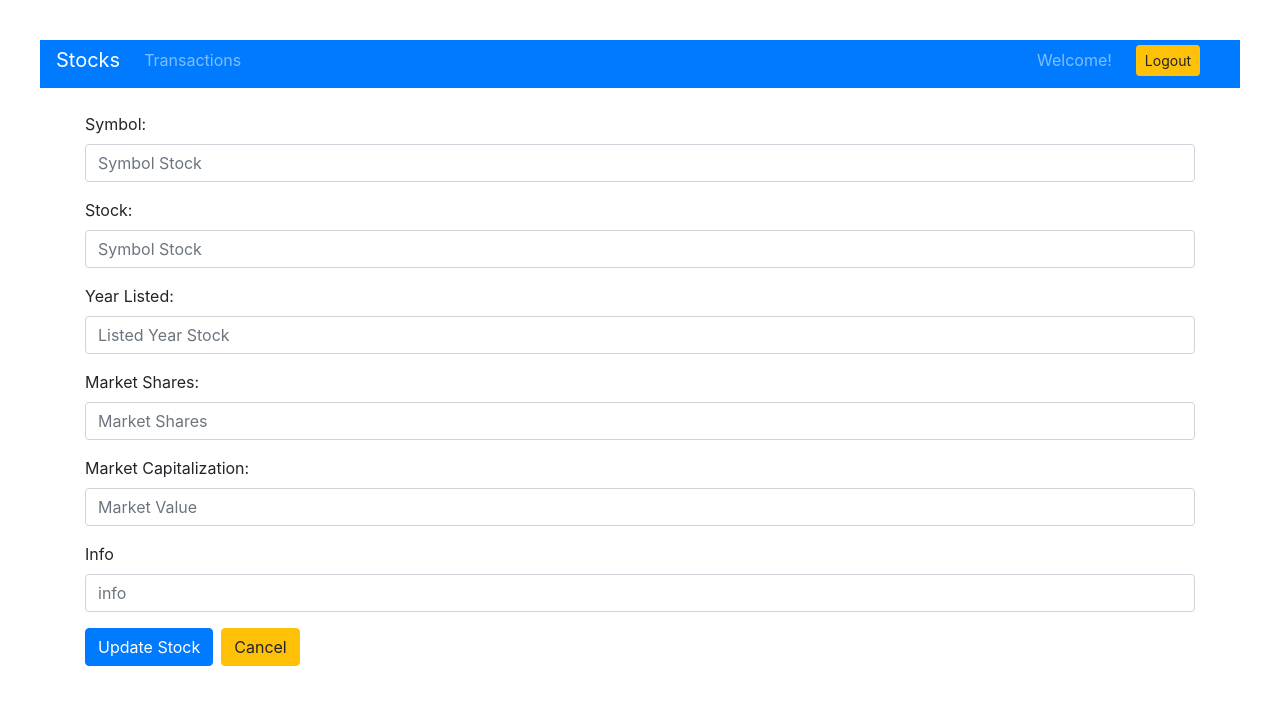
After one commit to Amilcov/Week13, a Node server app: template Day3-5/Project/Stocks/Client/views/stock-edit.pug in a window 1280 px wide. The commit adds this page. Shown: the top 705 px of the page. Run offline with Node 20, Linux system fonts and the light colour scheme; the template is opened without the code that fills it, so the values that code supplies are empty.

Commit message:
Add files via upload

```diff
--- a/Day3-5/Project/Stocks/Client/views/layout.pug
+++ b/Day3-5/Project/Stocks/Client/views/layout.pug
@@ -8,24 +8,20 @@ html
                integrity='sha384-Vkoo8x4CGsO3+Hhxv8T/Q5PaXtkKtu6ug5TOeNV6gBiFeWPGFN9MuhOf23Q9Ifjh'
                crossorigin='anonymous')
     title Stocks - #{title}
-    script(src='/js/var.js')
   body
 
     nav.navbar.navbar-expand-lg.navbar-dark.bg-primary.mt-0.pt-0
-      a.navbar-brand(href='/') Stocks
+      a.navbar-brand(href='/stock') Stocks
       button.navbar-toggler(type='button' data-toggle='collapse' data-target='#navbarText' aria-controls='navbarText' aria-expanded='false' aria-label='Toggle navigation')
         span.navbar-toggler-icon
       div.collapse.navbar-collapse#navbarText
         ul.navbar-nav.mr-auto
           li.nav-item: a.nav-link(href='/transactions') Transactions
-        if locals.isLogin
-          span.navbar-text.px-4 Welcome #{locals.firstName}!
-          form.form-inline.pr-4(action='/logout' method='post')
-            button.btn.btn-sm.btn-warning(type='submit') Logout
-        else
-          span.navbar-text.px-4
-            a.btn.btn-sm.btn-dark.mr-2(href='/login') Login
-            a.btn.btn-sm.btn-dark(href='/register') Register
+
+        span.navbar-text.px-4#firstName Welcome!
+        form.form-inline.pr-4(action='/logout' method='post')
+          button.btn.btn-sm.btn-warning(type='submit') Logout
+
     .container
       h2.py-2= title
       block content
--- /dev/null
+++ b/Day3-5/Project/Stocks/Client/views/stock-edit.pug
@@ -0,0 +1,26 @@
+extends layout.pug
+block content
+  .errors-container
+  form.edit-form
+    .form-group
+      label(for="symbol") Symbol:
+      input.form-control#symbol(type="text" name="symbol" placeholder="Symbol Stock")
+    .form-group
+      label(for="name") Stock:
+      input.form-control#name(type="text" name="name" placeholder="Symbol Stock")
+    .form-group
+      label(for="yearListed") Year Listed:
+      input.form-control#yearListed(type="number" name="yearListed" placeholder="Listed Year Stock")
+    .form-group
+      label(for="marketShares") Market Shares:
+      input.form-control#marketShares(type="text" name="marketShares" placeholder="Market Shares")
+    .form-group
+      label(for="marketValue") Market Capitalization:
+      input.form-control#marketValue(type="text" name="marketValue" placeholder="Market Value")
+    .form-group
+      label(for="info") Info
+      input.form-control#info(type="text" name="info" placeholder="info")
+    button.btn.btn-primary(type="submit") Update Stock
+    a.btn.btn-warning.ml-2(href=`/stock/${stockId}`) Cancel
+    p.d-none#stockId= stockId
+  script(src="/js/stock-edit.js")
--- /dev/null
+++ b/Day3-5/Project/Stocks/Client/views/stock-list.pug
@@ -0,0 +1,6 @@
+extends layout.pug
+block content
+  .py-2
+    a.btn.btn-success(href='/stock/add' role='button') Add Stock
+  div.stocks-container
+  script(src='/js/stock-list.js')
```
Also changed, not shown: Day3-5/Project/Stocks/Client/views/stock-add.pug (added, +25 -0 lines), Day3-5/Project/Stocks/Client/views/stock-delete.pug (added, +12 -0 lines), Day3-5/Project/Stocks/Client/views/stock-detail.pug (added, +8 -0 lines).
